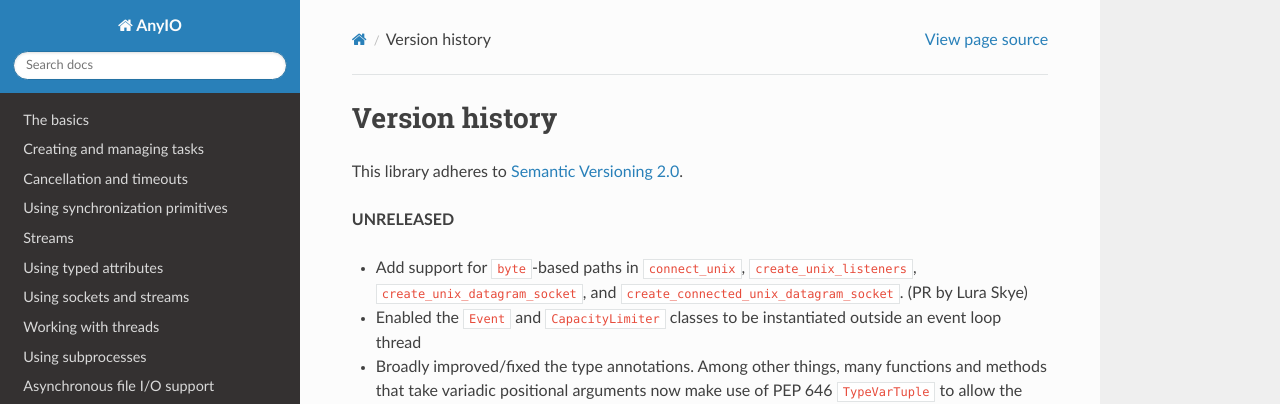
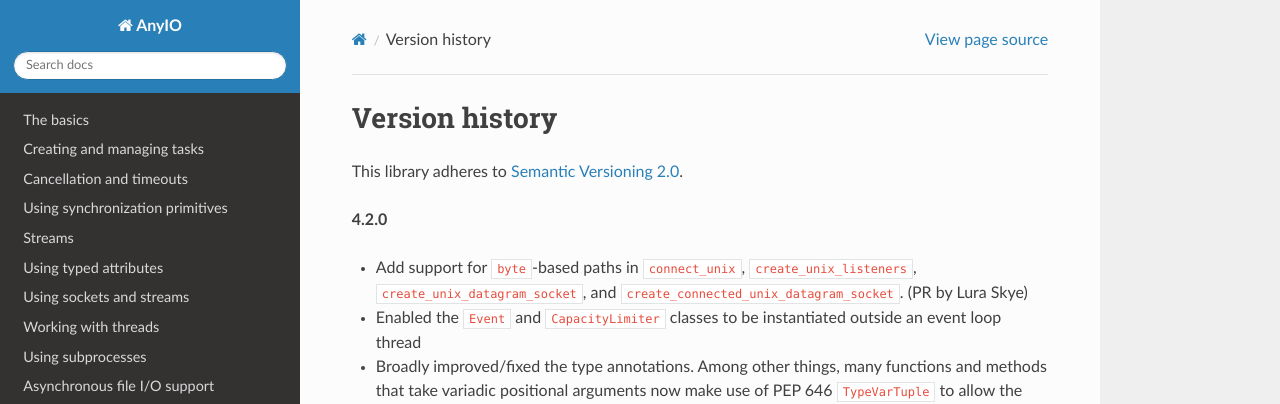
Before and after one commit to agronholm/anyio, a Sphinx documentation site: the page built from docs/versionhistory.rst, in a window 1280 px wide and 900 px high. Shown: the top 404 px of the window. Built offline with Sphinx 7.4.7 and the Read the Docs theme 2.0.0, drawn with Linux system fonts in a browser that asks for light colours; the version number could not be read and is left out.

Commit message:
Bumped up the version

```diff
--- a/docs/versionhistory.rst
+++ b/docs/versionhistory.rst
@@ -3,7 +3,7 @@ Version history
 
 This library adheres to `Semantic Versioning 2.0 <http://semver.org/>`_.
 
-**UNRELEASED**
+**4.2.0**
 
 - Add support for ``byte``-based paths in ``connect_unix``, ``create_unix_listeners``,
   ``create_unix_datagram_socket``, and ``create_connected_unix_datagram_socket``. (PR by
```
